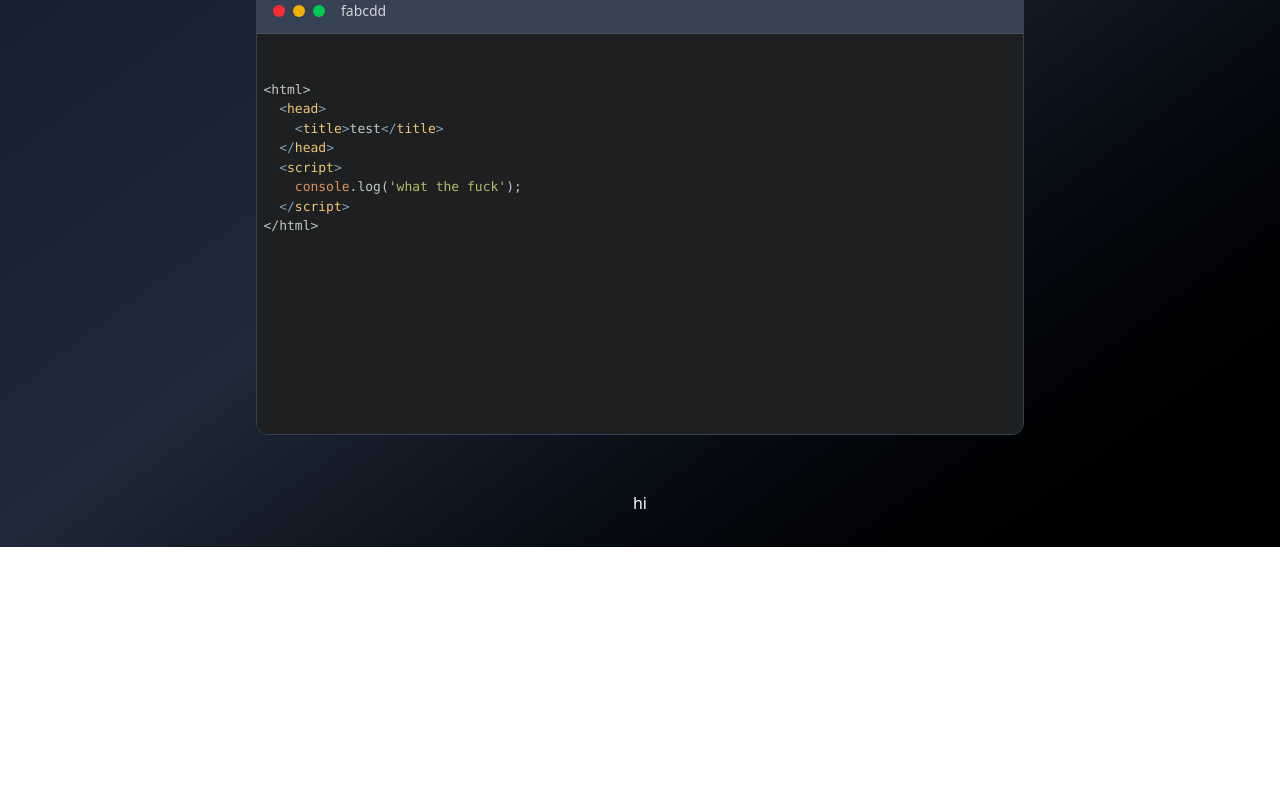
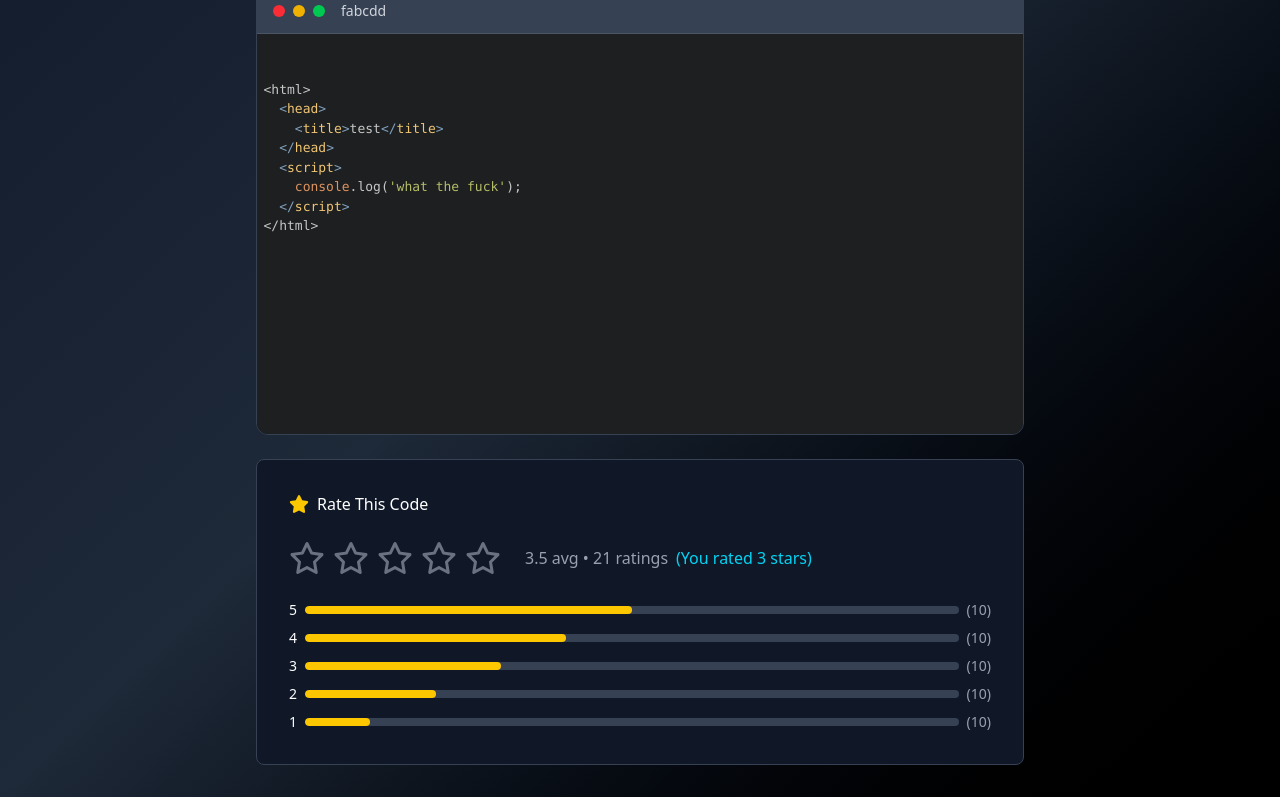
Before and after one commit to hsk-kr/ratecode, a React (Vite) app in the folder frontend/: page /code/1 in a window 1280 px wide. Shown: the part 406-1203 px from the top of the page. Before the commit the page ends 953 px from the top, so only its background shows below. Built offline with nearby package versions, Linux system fonts and the light colour scheme; a web font is replaced by a local one.

Commit message:
feat: Rate

```diff
--- /dev/null
+++ b/frontend/src/components/Rate/index.tsx
@@ -0,0 +1,132 @@
+import { useCallback, useState } from 'react';
+import { FaStar } from 'react-icons/fa6';
+import { FaRegStar } from 'react-icons/fa6';
+import { twMerge } from 'tailwind-merge';
+import Box from '../../components/Box';
+import Text from '../../components/Text';
+
+const Rate = () => {
+  return (
+    <Box color="darkGray" className="flex flex-col gap-6">
+      <div className="flex gap-2 items-center">
+        <Star fill size="sm" />
+        <Text color="white" size="md">
+          Rate This Code
+        </Text>
+      </div>
+      <div className="flex gap-6">
+        <RateStar />
+        <RateLabel />
+      </div>
+      <RateChart />
+    </Box>
+  );
+};
+
+const RateStar = () => {
+  const [rate, setRate] = useState(0);
+
+  const handleRateChange = useCallback(
+    (score: number) => () => {
+      setRate(score);
+    },
+    []
+  );
+
+  return (
+    <div className="flex gap-2">
+      {Array(5)
+        .fill(0)
+        .map((_, idx) => (
+          <Star
+            key={idx}
+            selectable
+            fill={idx < rate}
+            size="lg"
+            onClick={handleRateChange(idx + 1)}
+          />
+        ))}
+    </div>
+  );
+};
+
+const RateLabel = () => {
+  return (
+    <div className="flex gap-2 items-center">
+      <Text color="gray" size="md">
+        3.5 avg • 21 ratings
+      </Text>
+      <Text color="cyan" size="md">
+        (You rated 3 stars)
+      </Text>
+    </div>
+  );
+};
+
+const RateChart = () => {
+  const scores = [5, 4, 3, 2, 1];
+
+  return (
+    <div className="flex flex-col gap-2 ">
+      {scores.map((score) => (
+        <div className="flex gap-2 items-center" key={score}>
+          <Text color="white">{score}</Text>
+          <Gauge percentage={score * 10} />
+          <Text color="gray">(10)</Text>
+        </div>
+      ))}
+    </div>
+  );
+};
+
+const Star = ({
+  fill = false,
+  size,
+  selectable = false,
+  onClick,
+}: {
+  fill?: boolean;
+  size: 'sm' | 'md' | 'lg';
+  selectable?: boolean;
+  onClick?: VoidFunction;
+}) => {
+  const sizes: Record<typeof size, number> = {
+    sm: 20,
+    md: 28,
+    lg: 36,
+  };
+
+  const fillClassName = fill ? 'text-yellow-400' : 'text-gray-500';
+
+  const hoverClassName = (() => {
+    if (!selectable) return '';
+
+    let className = 'transition-all hover:scale-110 cursor-pointer';
+    className += fill ? ' hover:text-yellow-400' : ' hover:text-yellow-400';
+
+    return className;
+  })();
+
+  const className = twMerge(fillClassName, hoverClassName);
+
+  return fill ? (
+    <FaStar className={className} size={sizes[size]} onClick={onClick} />
+  ) : (
+    <FaRegStar className={className} size={sizes[size]} onClick={onClick} />
+  );
+};
+
+const Gauge = ({ percentage }: { percentage: number }) => {
+  return (
+    <div className="w-full h-2 relative bg-gray-700 rounded-full overflow-hidden">
+      <div
+        className="absolute top-0 left-0 bottom-0 bg-yellow-400 rounded-full"
+        style={{
+          width: `${percentage}%`,
+        }}
+      />
+    </div>
+  );
+};
+
+export default Rate;
--- a/frontend/src/pages/Code.tsx
+++ b/frontend/src/pages/Code.tsx
@@ -7,6 +7,7 @@ import CodeViewer from '../components/CodeViewer';
 import DateLabel from '../components/DateLabel';
 import Text from '../components/Text';
 import Views from '../components/Views';
+import Rate from '../components/Rate';
 
 const Code = () => {
   return (
@@ -15,7 +16,7 @@ const Code = () => {
       <Guide />
       <Buttons />
       <CodeViewer title="fabcdd" language="javascript" />
-      <div className="flex justify-center mt-8">hi</div>
+      <Rate />
     </div>
   );
 };
```
